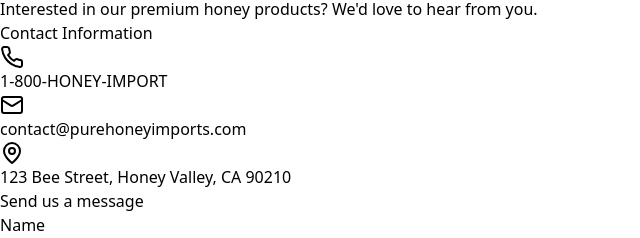
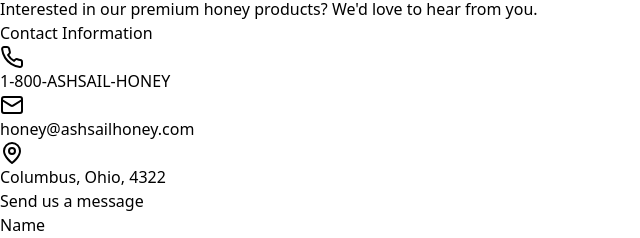
Before and after one commit to svippu/ASHSAIL, a React app: page /ASHSAIL/contact in a window 1280 px wide. Shown: the part 375-613 px from the top of the page, without its empty margins (0-640 px from the left). Built offline with nearby package versions, Linux system fonts and the light colour scheme; the HTML template or start-up script is replaced by a standard one.

Commit message:
Update Contact.tsx
Updated contacts and other stuff regarding website details for email. Also fixed the address of the company as a columbus ohio placeholder for now

```diff
--- a/pages/Contact.tsx
+++ b/pages/Contact.tsx
@@ -29,15 +29,15 @@ export function Contact() {
             <div className="space-y-4">
               <div className="flex items-center space-x-4">
                 <Phone className="h-6 w-6 text-amber-600" />
-                <span>1-800-HONEY-IMPORT</span>
+                <span>1-800-ASHSAIL-HONEY</span>
               </div>
               <div className="flex items-center space-x-4">
                 <Mail className="h-6 w-6 text-amber-600" />
-                <span>contact@purehoneyimports.com</span>
+                <span>honey@ashsailhoney.com</span>
               </div>
               <div className="flex items-center space-x-4">
                 <MapPin className="h-6 w-6 text-amber-600" />
-                <span>123 Bee Street, Honey Valley, CA 90210</span>
+                <span>Columbus, Ohio, 4322</span>
               </div>
             </div>
           </motion.div>
```
